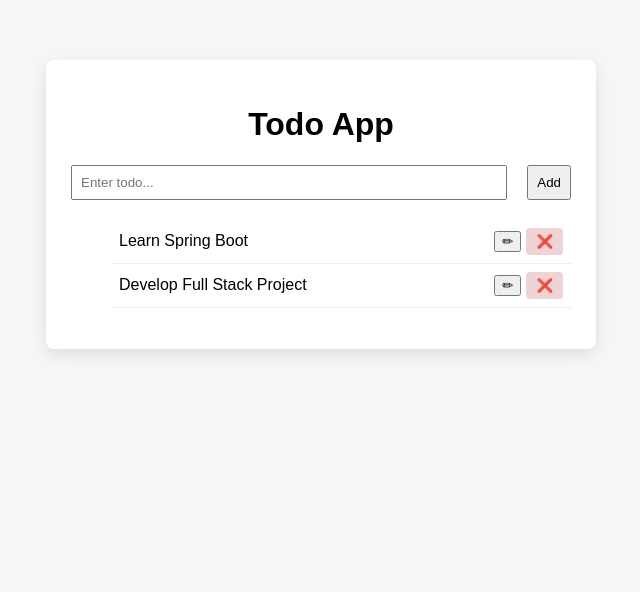
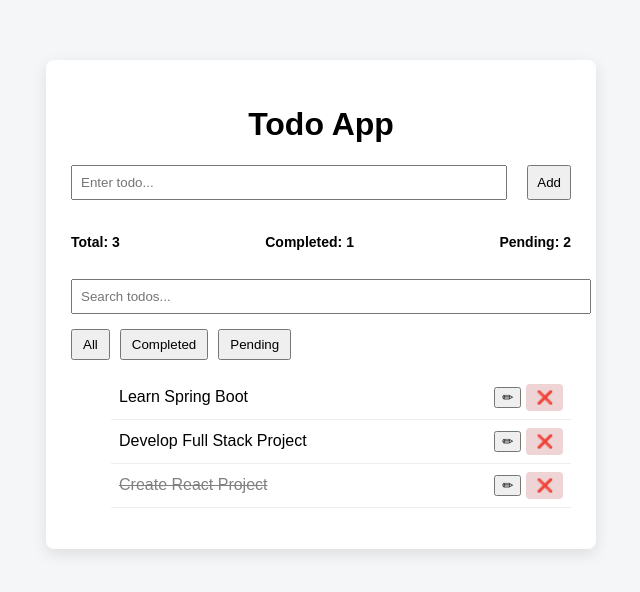
Before and after one commit to nishanthkumarbs/ToDo, a React (Vite) app: page / in a window 1280 px wide. Shown: the top 592 px of the page, without its empty margins (319-959 px from the left). Built offline with nearby package versions, Linux system fonts and the light colour scheme; data requests are answered from the project's data file.

Commit message:
Feature: Add search, task filtering, and dynamic task count

```diff
--- a/db.json
+++ b/db.json
@@ -9,6 +9,11 @@
       "id": "98c3",
       "title": "Develop Full Stack Project",
       "completed": false
+    },
+    {
+      "id": "aa04",
+      "title": "Create React Project",
+      "completed": true
     }
   ]
 }
--- a/src/App.jsx
+++ b/src/App.jsx
@@ -1,14 +1,16 @@
-import React, { useEffect, useState } from 'react'
-import { getTodos } from './services/api';
-import TodoForm from './components/TodoForm';
-import TodoList from './components/TodoList';
+import { useEffect, useState } from "react";
+import { getTodos } from "./services/api";
+import TodoList from "./components/TodoList";
+import TodoForm from "./components/TodoForm";
 import "./styles/App.css";
 
-const App = () => {
+function App() {
   const [todos, setTodos] = useState([]);
+  const [filter, setFilter] = useState("all");
+  const [search, setSearch] = useState("");
 
-  // Fetch todos from backend
   const fetchTodos = async () => {
+
     try {
       const response = await getTodos();
       setTodos(response.data);
@@ -16,19 +18,47 @@ const App = () => {
       console.error("Error fetching todos:", error);
     }
   };
+  const totalCount = todos.length;
+  const completedCount = todos.filter(todo => todo.completed).length;
+  const pendingCount = totalCount - completedCount;
 
   useEffect(() => {
     fetchTodos();
   }, []);
 
+  const filteredTodos = todos
+    .filter((todo) => {
+      if (filter === "completed") return todo.completed;
+      if (filter === "pending") return !todo.completed;
+      return true;
+    })
+    .filter((todo) =>
+      todo.title.toLowerCase().includes(search.toLowerCase())
+    );
 
   return (
     <div className="app-container">
       <h1>Todo App</h1>
+
       <TodoForm fetchTodos={fetchTodos} />
-      <TodoList todos={todos} fetchTodos={fetchTodos} />
+
+      <div className="task-stats">
+        <p>Total: {totalCount}</p>
+        <p>Completed: {completedCount}</p>
+        <p>Pending: {pendingCount}</p>
+      </div>
+
+      <input type="text" placeholder="Search todos..." value={search} onChange={(e) => setSearch(e.target.value)} className="search-input" />
+
+      <div className="filter-buttons">
+        <button onClick={() => setFilter("all")}>All</button>
+        <button onClick={() => setFilter("completed")}>Completed</button>
+        <button onClick={() => setFilter("pending")}>Pending</button>
+      </div>
+
+      <TodoList todos={filteredTodos} fetchTodos={fetchTodos} />
     </div>
   );
 }
 
-export default App
+export default App;
--- a/src/styles/App.css
+++ b/src/styles/App.css
@@ -79,3 +79,27 @@ h1 {
     margin-left: 5px;
     cursor: pointer;
 }
+
+.filter-buttons {
+    margin-bottom: 15px;
+}
+
+.filter-buttons button {
+    margin-right: 10px;
+    padding: 6px 10px;
+    cursor: pointer;
+}
+
+.task-stats {
+    display: flex;
+    justify-content: space-between;
+    margin-bottom: 15px;
+    font-size: 14px;
+    font-weight: bold;
+}
+
+.search-input {
+    width: 100%;
+    padding: 8px;
+    margin-bottom: 15px;
+}
```
